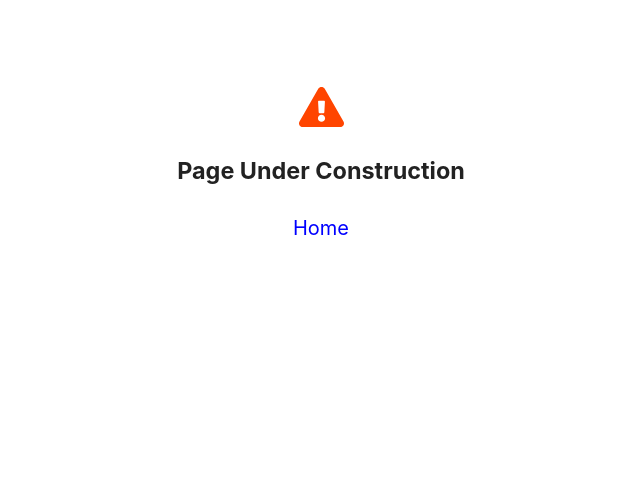
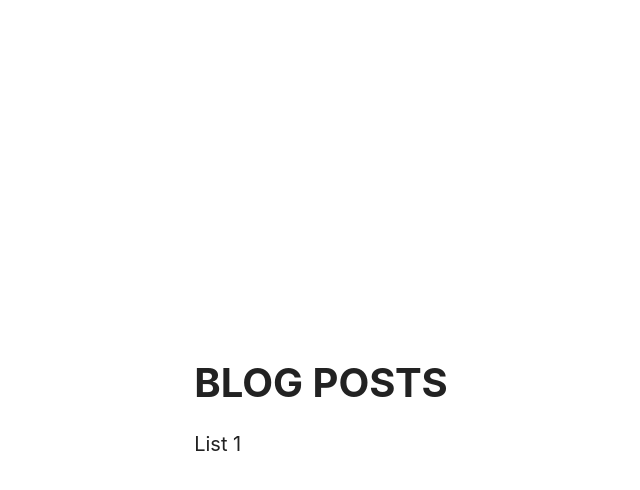
Before and after one commit to jayakrishnancn/jayakrishnancn.github.io, a React (Create React App) app: page /blog in a window 1280 px wide. Shown: the top 490 px of the page, without its empty margins (319-959 px from the left). Built offline with nearby package versions, Linux system fonts and the light colour scheme.

Commit message:
added blopost page

```diff
--- a/src/App.js
+++ b/src/App.js
@@ -1,6 +1,7 @@
 import React from 'react';
 import { BrowserRouter, Route,Switch } from 'react-router-dom';
 import Home from './components/Home/Home'
+import BlogPosts from './components/BlogPosts/BlogPosts'
 import UnderConstruction from './components/ErrorPages/UnderConstruction'
 import 'normalize.css';
 import './App.css'
@@ -13,6 +14,7 @@ function App() {
       <BrowserRouter basename={process.env.PUBLIC_URL}>
       <Switch>
         <Route path="/" exact component={Home}/>
+        <Route path="/blog" component={BlogPosts}/>
         <Route component={UnderConstruction} />
       </Switch>
       </BrowserRouter>
--- /dev/null
+++ b/src/components/BlogPosts/BlogPosts.js
@@ -0,0 +1,16 @@
+import React,{Component} from 'react'
+
+class BlogPosts extends Component{
+    render(){
+        return (
+            <div>
+                <h1>BLOG POSTS</h1>
+                <ul>
+                    <li>List 1 </li>
+                </ul>
+            </div>
+        )
+    }
+}
+
+export default BlogPosts
--- a/src/components/Home/Home.css
+++ b/src/components/Home/Home.css
@@ -1,5 +1,9 @@
 .home{
     margin: auto;
+    height: 100%;
+    align-items: center;
+    justify-content: center;
+    display: flex;
     text-align: center;
 }
 .home .profile-pic{
--- a/src/components/Home/Home.js
+++ b/src/components/Home/Home.js
@@ -8,7 +8,7 @@ import './Home.css'
 export default function Home(){
     return (
         <div className="home">
-            <Fragment>
+            <div>
                 <NavLink to="/" className="profile-pic">
                     <img src={profilePic} alt="avatar" height="100" width="100" intrinsicsize="100x100" className="rounded" />
                 </NavLink>
@@ -36,7 +36,7 @@ export default function Home(){
                     </ul>
 
                 </div>
-            </Fragment>
+            </div>
         </div>
     )
 }
```
Also changed, not shown: src/components/BlogPosts/BlogPosts.css (added).
